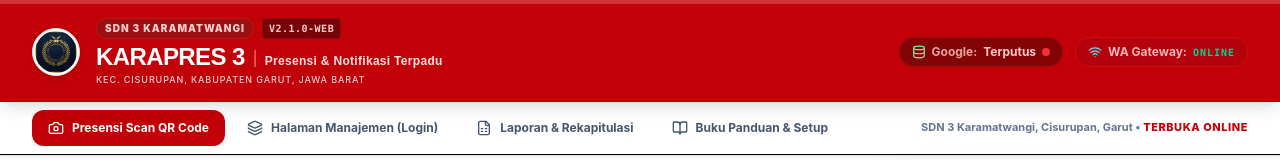
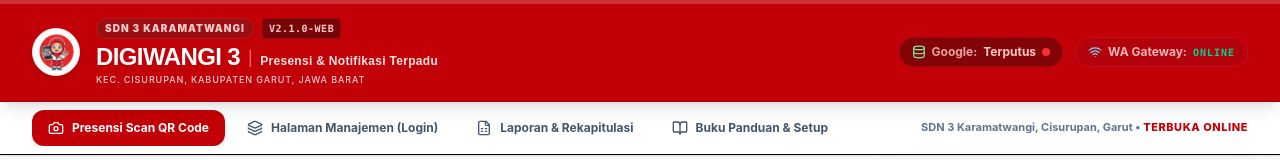
Before and after one commit to siswabsen-ops/KARAPRES-3, a React (Vite) app: page / in a window 1280 px wide. Shown: the top 160 px of the page. Built offline with nearby package versions, Linux system fonts and the light colour scheme; no server answers.

Commit message:
refactor: rename application from KARAPRES 3 to DIGIWANGI 3
Update all UI labels, metadata, and logging references to reflect the rebranding to DIGIWANGI 3.

```diff
--- a/metadata.json
+++ b/metadata.json
@@ -1,5 +1,5 @@
 {
-  "name": "KARAPRES 3",
+  "name": "DIGIWANGI 3",
   "description": "Aplikasi Presensi Siswa SDN 3 Karamatwangi berbasis Scan Barcode & Notifikasi WhatsApp Otomatis",
   "requestFramePermissions": ["camera"],
   "majorCapabilities": ["MAJOR_CAPABILITY_SERVER_SIDE_GEMINI_API"]
--- a/src/App.tsx
+++ b/src/App.tsx
@@ -385,7 +385,7 @@
     }
     setIsSyncing(true);
     try {
-      const title = `KARAPRES 3 SDN 3 Karamatwangi - Database Kehadiran`;
+      const title = `DIGIWANGI 3 SDN 3 Karamatwangi - Database Kehadiran`;
       const newId = await createNewSpreadsheet(googleToken, title);
       addActivityLog('Spreadsheet Baru', `Membuat spreadsheet Google baru dengan ID: ${newId}`);
 
@@ -477,7 +477,7 @@
       ]);
       const csvStr = [headers.join(','), ...rows.map(r => r.map(v => `"${(v || '').replace(/"/g, '""')}"`).join(','))].join('\n');
 
-      const fileName = `KARAPRES3_BAK_${new Date().toISOString().replace(/[:.]/g, '-')}.csv`;
+      const fileName = `DIGIWANGI3_BAK_${new Date().toISOString().replace(/[:.]/g, '-')}.csv`;
 
       const fileId = await uploadBackupFileToDrive(googleToken, settings.googleDriveFolderId, fileName, csvStr);
       addActivityLog('Arsip Drive Berhasil', `Membuat cadangan CSV di Google Drive, ID file: ${fileId}`);
@@ -709,7 +709,7 @@
                   Manual Resmi V2.0
                 </span>
                 <h2 className="text-2xl font-black text-slate-800 tracking-tight mt-2">
-                  Panduan Setup & Pengoperasian Aplikasi KARAPRES 3
+                  Panduan Setup & Pengoperasian Aplikasi DIGIWANGI 3
                 </h2>
                 <p className="text-gray-500 text-xs mt-1.5">
                   Langkah-langkah lengkap untuk mengoperasikan presensi berbasis QR Code & notifikasi WhatsApp otomatis di SDN 3 Karamatwangi, Cisurupan, Garut.
@@ -744,11 +744,11 @@
                 </h3>
                 <div className="text-xs text-gray-600 space-y-2 pl-8 leading-relaxed">
                   <p>
-                    Untuk memastikan keawetan arsip, data KARAPRES 3 terhubung langsung ke Google Sheets (basis data kolom) dan Google Drive (unggah PDF-Excel ekspor).
+                    Untuk memastikan keawetan arsip, data DIGIWANGI 3 terhubung langsung ke Google Sheets (basis data kolom) dan Google Drive (unggah PDF-Excel ekspor).
                   </p>
                   <ul className="list-disc list-inside space-y-1.5 text-gray-500 pl-2">
                     <li>Tentukan dokumen Google Spreadsheet kosong Anda di browser, salin kode ID beruntun di URL (Contoh ID: <code>1uNz6D82J0xOnS5Nsc_Xpxc...</code>).</li>
-                    <li>Buka tab <b>Google Cloud Sync</b> di menu Admin KARAPRES 3.</li>
+                    <li>Buka tab <b>Google Cloud Sync</b> di menu Admin DIGIWANGI 3.</li>
                     <li>Paste atau masukkan string ID ke kolom input <b>Google Spreadsheet-ID</b>. Lakukan hal yang sama untuk ID Google Drive Folder Anda.</li>
                     <li>Klik tombol <b>Simpan & Inisialisasi API Google</b>.</li>
                     <li>Aplikasi sekarang berjalan dwi-perangkat secara instan. Mengetik data siswa di laptop akan langsung tersinkron di HP karena database real-time online yang sama.</li>
@@ -786,10 +786,10 @@
                   </p>
                   <ol className="list-decimal list-inside space-y-1 text-gray-550 pl-2">
                     <li>Buat akun gratis di situs <a href="https://vercel.com" target="_blank" rel="noreferrer" className="text-rose-600 underline font-semibold">vercel.com</a> melalui GitHub atau Google.</li>
-                    <li>Gunakan tombol <b>"Export ZIP"</b> di menu pengaturan editor Google AI Studio Anda untuk mengunduh kode program KARAPRES 3 ke komputer Anda.</li>
-                    <li>Hubungkan repositori GitHub Anda dengan Vercel, lalu pilih tombol <b>Import Project</b> pada folder KARAPRES 3 ini.</li>
+                    <li>Gunakan tombol <b>"Export ZIP"</b> di menu pengaturan editor Google AI Studio Anda untuk mengunduh kode program DIGIWANGI 3 ke komputer Anda.</li>
+                    <li>Hubungkan repositori GitHub Anda dengan Vercel, lalu pilih tombol <b>Import Project</b> pada folder DIGIWANGI 3 ini.</li>
                     <li>Vercel akan otomatis mengenali konfigurasi bundler Vite kita. Cukup klik tombol <b>Deploy</b>.</li>
-                    <li>Dalam 1 menit, link online Anda (misal: <code>karapres3-sdn3.vercel.app</code>) siap dibagikan ke HP guru dan laptop piket sekolah secara bersamaan!</li>
+                    <li>Dalam 1 menit, link online Anda (misal: <code>digiwangi3-sdn3.vercel.app</code>) siap dibagikan ke HP guru dan laptop piket sekolah secara bersamaan!</li>
                   </ol>
                 </div>
               </div>
@@ -851,7 +851,7 @@
           <div className="text-center md:text-left">
             <p className="font-bold text-slate-200">SDN 3 Karamatwangi, Cisurupan, Garut</p>
             <p className="text-[10px] text-slate-500 mt-1">
-              Sistem Absensi QR Code Terpadu "KARAPRES 3" v2.1.0-WEB • Digarap Kokoh Bebas Bug
+              Sistem Absensi QR Code Terpadu "DIGIWANGI 3" v2.1.0-WEB • Digarap Kokoh Bebas Bug
             </p>
           </div>
           <div className="flex gap-4">
--- a/src/components/AdminPanel.tsx
+++ b/src/components/AdminPanel.tsx
@@ -279,7 +279,7 @@
             </div>
             <div class="student-info">${selectedPrintSiswa?.nama}</div>
             <div class="meta-desc">NIS: ${selectedPrintSiswa?.nis} • ${selectedPrintSiswa?.kelas}</div>
-            <div class="meta-desc" style="font-style: italic;">Suku Cadang Utama KARAPRES 3 App • Kab. Garut</div>
+            <div class="meta-desc" style="font-style: italic;">Suku Cadang Utama DIGIWANGI 3 App • Kab. Garut</div>
             <div class="footer-copyright">SDN 3 Karamatwangi, Cisurupan, Garut</div>
           </div>
         </body>
@@ -1063,7 +1063,7 @@
                     🛡️ PENGATURAN & KREDENSI AKUN OPERATOR
                   </h3>
                   <p className="text-xs text-gray-500 mt-1 leading-normal">
-                    Kelola nama lengkap, nama pengguna (username), kata sandi PIN, serta peranan hak akses operator KARAPRES 3.
+                    Kelola nama lengkap, nama pengguna (username), kata sandi PIN, serta peranan hak akses operator DIGIWANGI 3.
                   </p>
                 </div>
                 {!isAddingNewAccount && !editingAccountId && (
--- a/src/components/Header.tsx
+++ b/src/components/Header.tsx
@@ -1,7 +1,7 @@
 import { Database, Flame, Wifi, RefreshCw } from 'lucide-react';
 import { User } from '../types';
 
-const schoolLogo = '/src/assets/images/logo_karapres_1780337245433.png';
+const schoolLogo = '/src/assets/images/mascot_digiwangi_1780544448389.png';
 
 interface HeaderProps {
   currentUser: User | null;
@@ -32,7 +32,7 @@
           <div className="w-12 h-12 bg-white rounded-full flex items-center justify-center p-0.5 shadow-md border border-red-100 shrink-0 overflow-hidden">
             <img
               src={schoolLogo}
-              alt="Logo KARAPRES 3"
+              alt="Logo DIGIWANGI 3"
               referrerPolicy="no-referrer"
               className="w-full h-full object-cover rounded-full"
             />
@@ -48,7 +48,7 @@
               </span>
             </div>
             <h1 className="text-2xl font-black text-white tracking-tighter leading-none mt-1 flex items-center gap-2">
-              <span>KARAPRES 3</span>
+              <span>DIGIWANGI 3</span>
               <span className="text-red-400 font-extralight text-lg">|</span>
               <span className="text-xs font-semibold text-red-100 tracking-wide self-end mb-0.5">
                 Presensi & Notifikasi Terpadu
--- a/src/components/LoginScreen.tsx
+++ b/src/components/LoginScreen.tsx
@@ -58,8 +58,8 @@
             <div className="w-14 h-14 bg-white/10 rounded-2xl flex items-center justify-center backdrop-blur-md border border-white/20 shadow-inner mb-6">
               <Shield className="w-8 h-8 text-red-100" />
             </div>
-            <h2 className="text-3xl font-black tracking-tighter leading-none font-display">KARAPRES 3</h2>
-            <p className="text-sm font-semibold text-red-200 mt-2 font-display uppercase tracking-widest">Karamatwangi Presensi 3</p>
+            <h2 className="text-3xl font-black tracking-tighter leading-none font-display">DIGIWANGI 3</h2>
+            <p className="text-sm font-semibold text-red-200 mt-2 font-display uppercase tracking-widest">Digital Karamatwangi 3</p>
             <p className="text-xs text-red-200/90 mt-1.5 leading-relaxed">
               Sistem manajemen kehadiran digital handal SDN 3 Karamatwangi, Kecamatan Cisurupan, Kabupaten Garut.
             </p>
--- a/src/components/PiketPanel.tsx
+++ b/src/components/PiketPanel.tsx
@@ -27,7 +27,7 @@
             <span className="bg-white/15 border border-white/20 text-[10px] font-black uppercase tracking-widest px-2 py-0.5 rounded-full inline-block">
               Petugas Tiket Gerbang
             </span>
-            <h2 className="text-xl font-black mt-1 tracking-tight leading-tight font-display">Pos Presensi Gerbang Karapres 3</h2>
+            <h2 className="text-xl font-black mt-1 tracking-tight leading-tight font-display">Pos Presensi Gerbang Digiwangi 3</h2>
             <p className="text-xs text-red-100 opacity-95 leading-normal mt-0.5">
               Operator Bertugas: <b>{currentUser.namaLengkap}</b>. Prioritaskan ketepatan pencocokan QR Code dan stabilisasi feed kamera di HP atau laptop.
             </p>
--- a/src/components/ReportPanel.tsx
+++ b/src/components/ReportPanel.tsx
@@ -246,7 +246,7 @@
     const url = URL.createObjectURL(blob);
     const link = document.createElement('a');
     link.href = url;
-    link.setAttribute('download', `KARAPRES3_LAPORAN_HARIAN_${selectedKelas.replace(/\s+/g, '_')}_${harianDate}.csv`);
+    link.setAttribute('download', `DIGIWANGI3_LAPORAN_HARIAN_${selectedKelas.replace(/\s+/g, '_')}_${harianDate}.csv`);
     document.body.appendChild(link);
     link.click();
     document.body.removeChild(link);
@@ -293,7 +293,7 @@
     const url = URL.createObjectURL(blob);
     const link = document.createElement('a');
     link.href = url;
-    link.setAttribute('download', `KARAPRES3_LAPORAN_MINGGUAN_${selectedKelas.replace(/\s+/g, '_')}_Mulai_${mingguanDate}.csv`);
+    link.setAttribute('download', `DIGIWANGI3_LAPORAN_MINGGUAN_${selectedKelas.replace(/\s+/g, '_')}_Mulai_${mingguanDate}.csv`);
     document.body.appendChild(link);
     link.click();
     document.body.removeChild(link);
@@ -334,7 +334,7 @@
     const url = URL.createObjectURL(blob);
     const link = document.createElement('a');
     link.href = url;
-    link.setAttribute('download', `KARAPRES3_LAPORAN_BULANAN_${selectedKelas.replace(/\s+/g, '_')}_${bulananMonth}.csv`);
+    link.setAttribute('download', `DIGIWANGI3_LAPORAN_BULANAN_${selectedKelas.replace(/\s+/g, '_')}_${bulananMonth}.csv`);
     document.body.appendChild(link);
     link.click();
     document.body.removeChild(link);
--- a/src/components/ScanScreen.tsx
+++ b/src/components/ScanScreen.tsx
@@ -512,7 +512,7 @@
             <span className="text-[9px] bg-red-50 text-red-700 px-2 py-0.5 rounded font-bold font-mono uppercase">Interactive Demo</span>
           </div>
           <p className="text-xs text-gray-500 leading-relaxed mb-4">
-            Untuk menguji aliran sistem <b>KARAPRES 3</b> tanpa printer scan QR Code fisik, klik salah satu kartu siswa virtual di bawah ini untuk mensimulasikan pemindaian laser QR Code secara otomatis!
+            Untuk menguji aliran sistem <b>DIGIWANGI 3</b> tanpa printer scan QR Code fisik, klik salah satu kartu siswa virtual di bawah ini untuk mensimulasikan pemindaian laser QR Code secara otomatis!
           </p>
 
           {/* Interactive Virtual Students Card Matrix */}
--- a/src/lib/demoData.ts
+++ b/src/lib/demoData.ts
@@ -89,7 +89,7 @@
     user: 'Panji Teguh Amarta Surya, S.Pd.I., Gr.',
     role: 'admin',
     tindakan: 'Sistem Dimulai',
-    detail: 'Sistem absensi KARAPRES 3 berhasil dimuat pada pagi hari.'
+    detail: 'Sistem absensi DIGIWANGI 3 berhasil dimuat pada pagi hari.'
   },
   {
     id: 'log-002',
```
Also changed, not shown: src/assets/images/mascot_digiwangi_1780544448389.png (added).
